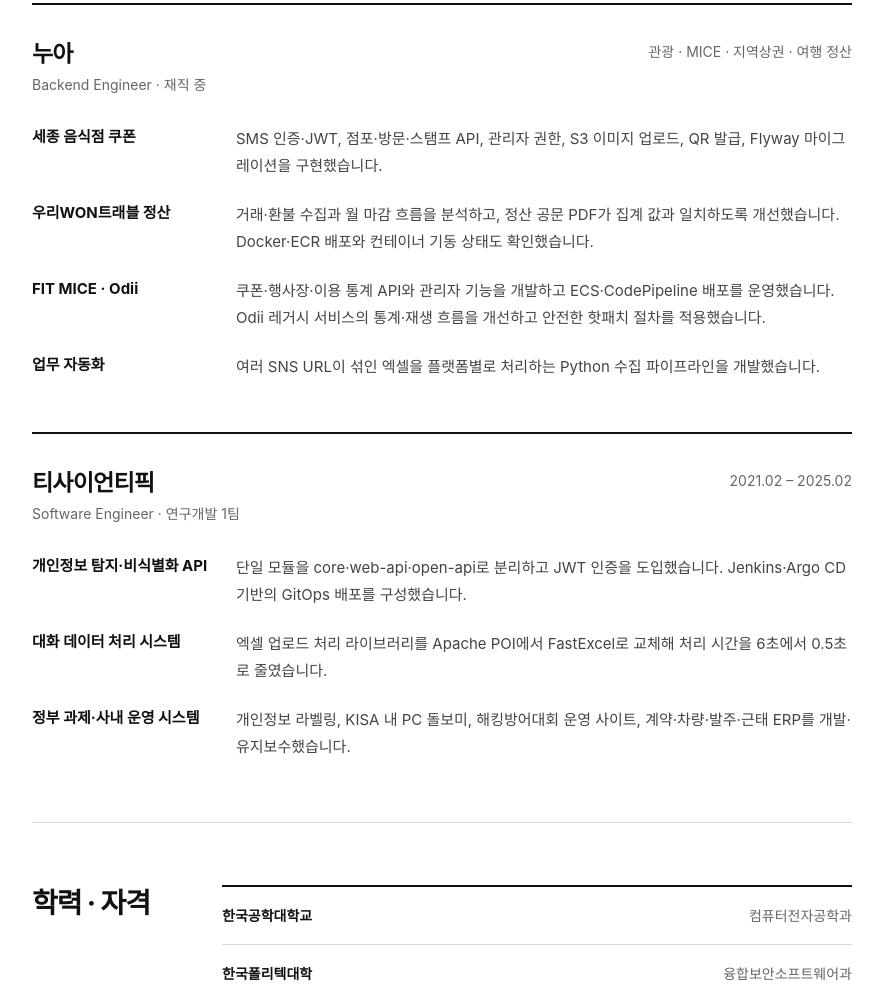
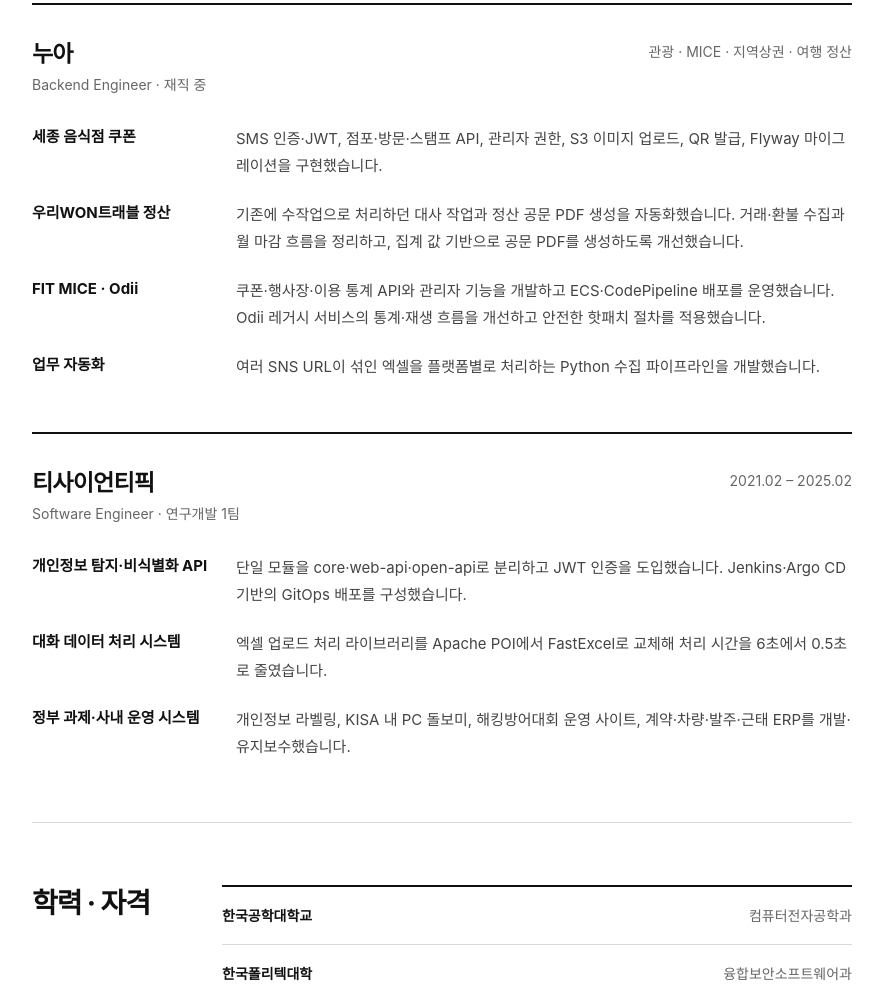
Before and after one commit to usadev0813/usadev0813.github.io, a plain HTML site: page index.html in a window 1280 px wide. Shown: the part 804-1805 px from the top of the page, without its empty margins (198-1081 px from the left). Drawn offline with Linux system fonts and the light colour scheme.

Commit message:
feat: describe wontravel settlement automation

```diff
--- a/index.html
+++ b/index.html
@@ -56,7 +56,7 @@
             </article>
             <article>
               <h4>우리WON트래블 정산</h4>
-              <p>거래·환불 수집과 월 마감 흐름을 분석하고, 정산 공문 PDF가 집계 값과 일치하도록 개선했습니다. Docker·ECR 배포와 컨테이너 기동 상태도 확인했습니다.</p>
+              <p>기존에 수작업으로 처리하던 대사 작업과 정산 공문 PDF 생성을 자동화했습니다. 거래·환불 수집과 월 마감 흐름을 정리하고, 집계 값 기반으로 공문 PDF를 생성하도록 개선했습니다.</p>
             </article>
             <article>
               <h4>FIT MICE · Odii</h4>
```
